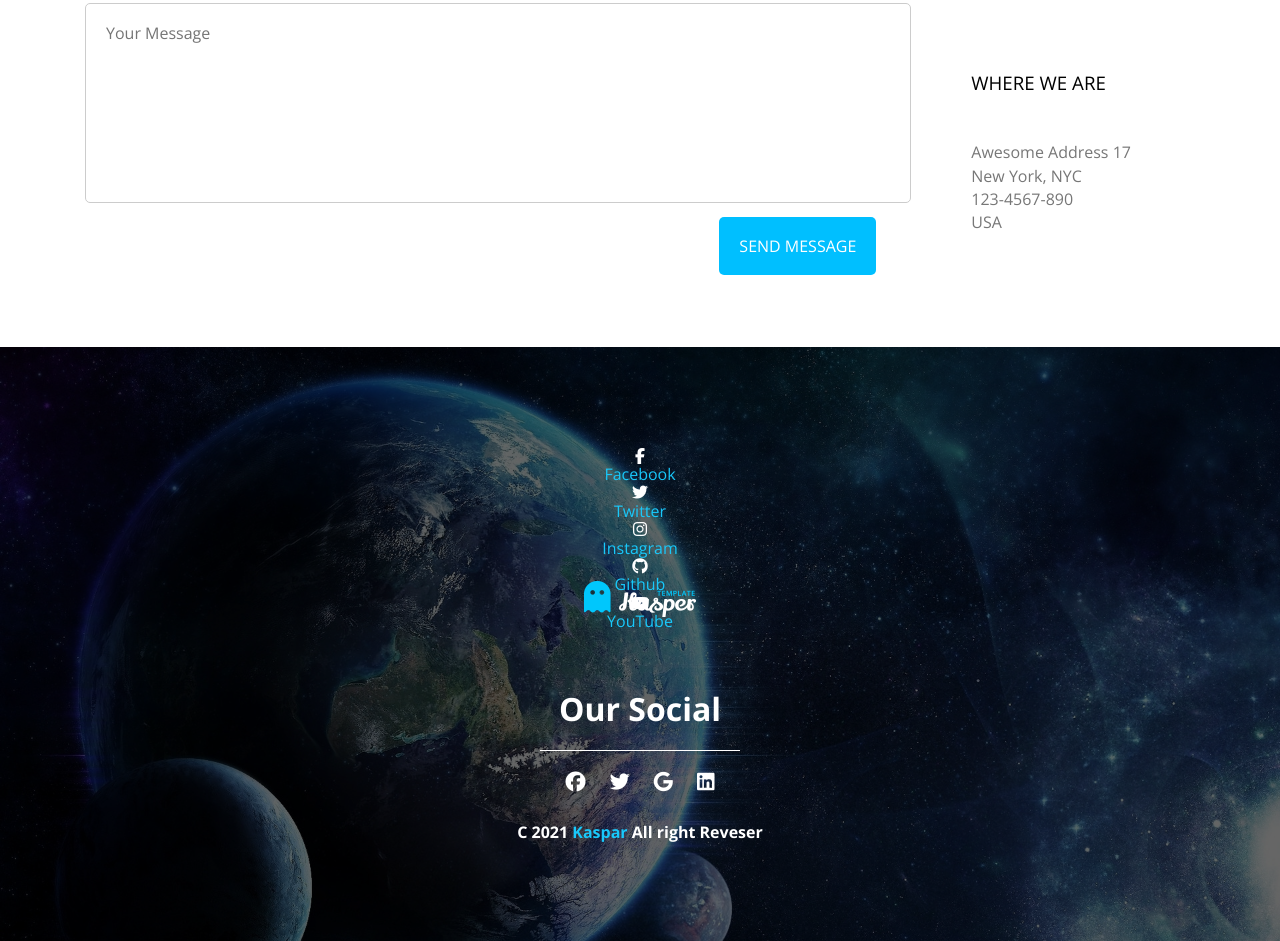
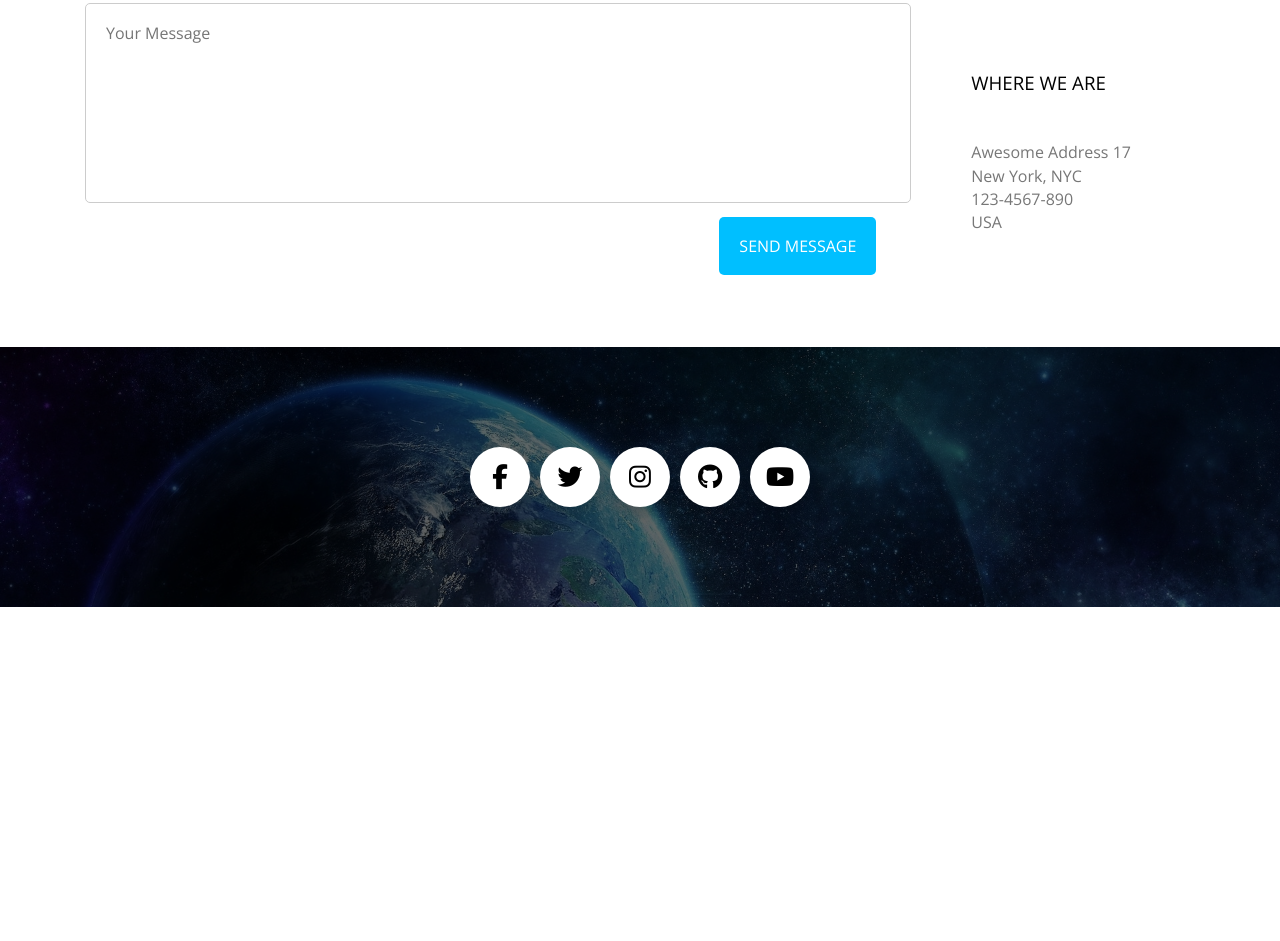
Before and after one commit to yousefabdallah171/Project-2, a plain HTML site: page index.html in a window 1280 px wide. Shown: the part 8249-9190 px from the top of the page. After the commit the page ends 8856 px from the top, so only its background shows below. Drawn offline with nearby package versions, Linux system fonts and the light colour scheme.

Commit message:
Update Style.css

```diff
--- a/css/Style.css
+++ b/css/Style.css
@@ -1503,3 +1503,109 @@ footer::after {
     height: 100%;
     background-color: rgba(0 0 0 / 60%);
 }
+
+@media(min-width:992px) {
+    footer .Social-for-mob {
+        display: none;
+    }
+
+}
+
+.wrapper {
+    display: flex;
+    justify-content: center;
+}
+
+.wrapper .button {
+    display: inline-block;
+    height: 60px;
+    width: 60px;
+    float: left;
+    margin: 0 5px;
+    overflow: hidden;
+    background: #fff;
+    border-radius: 50px;
+    cursor: pointer;
+    box-shadow: 0px 10px 10px rgba(0, 0, 0, 0.1);
+    transition: all 0.3s ease-out;
+}
+
+.wrapper .button:hover {
+    width: 200px;
+}
+
+.wrapper .button .icon {
+    display: inline-block;
+    color: black;
+    height: 60px;
+    width: 60px;
+    text-align: center;
+    border-radius: 50px;
+    box-sizing: border-box;
+    line-height: 60px;
+    transition: all 0.3s ease-out;
+}
+
+.wrapper .button:nth-child(1):hover .icon {
+    background: #4267B2;
+}
+
+.wrapper .button:nth-child(2):hover .icon {
+    background: #1DA1F2;
+}
+
+.wrapper .button:nth-child(3):hover .icon {
+    background: #E1306C;
+}
+
+.wrapper .button:nth-child(4):hover .icon {
+    background: #333;
+}
+
+.wrapper .button:nth-child(5):hover .icon {
+    background: #ff0000;
+}
+
+.wrapper .button .icon i {
+    font-size: 25px;
+    line-height: 60px;
+    transition: all 0.3s ease-out;
+}
+
+.wrapper .button:hover .icon i {
+    color: #fff;
+}
+
+.wrapper .button span {
+    font-size: 20px;
+    font-weight: 500;
+    line-height: 60px;
+    margin-left: 10px;
+    transition: all 0.3s ease-out;
+}
+
+.wrapper .button:nth-child(1) span {
+    color: #4267B2;
+}
+
+.wrapper .button:nth-child(2) span {
+    color: #1DA1F2;
+}
+
+.wrapper .button:nth-child(3) span {
+    color: #E1306C;
+}
+
+.wrapper .button:nth-child(4) span {
+    color: #333;
+}
+
+.wrapper .button:nth-child(5) span {
+    color: #ff0000;
+}
+
+@media(max-width:991px) {
+    .wrapper {
+        display: none;
+    }
+}
```
